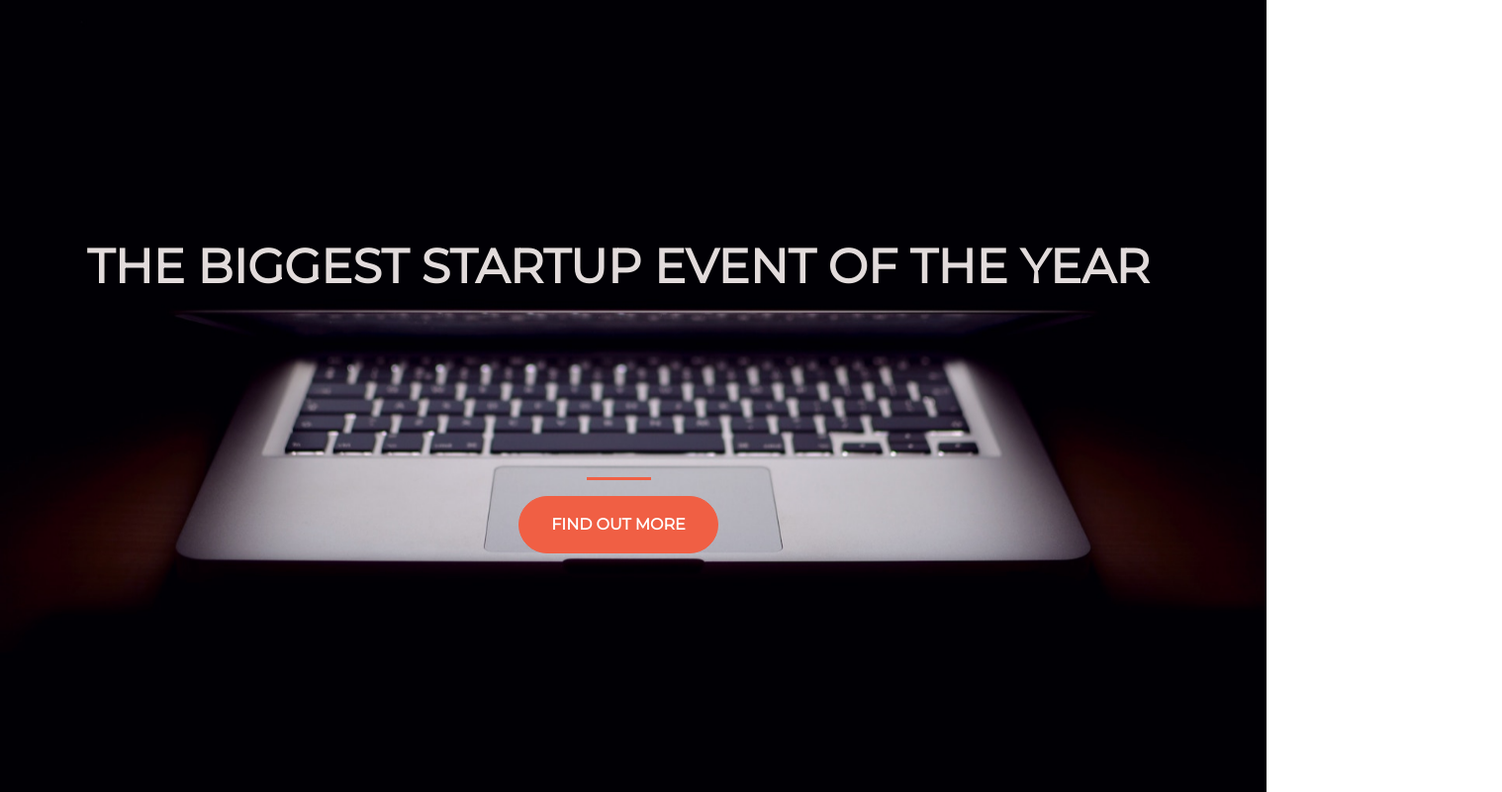
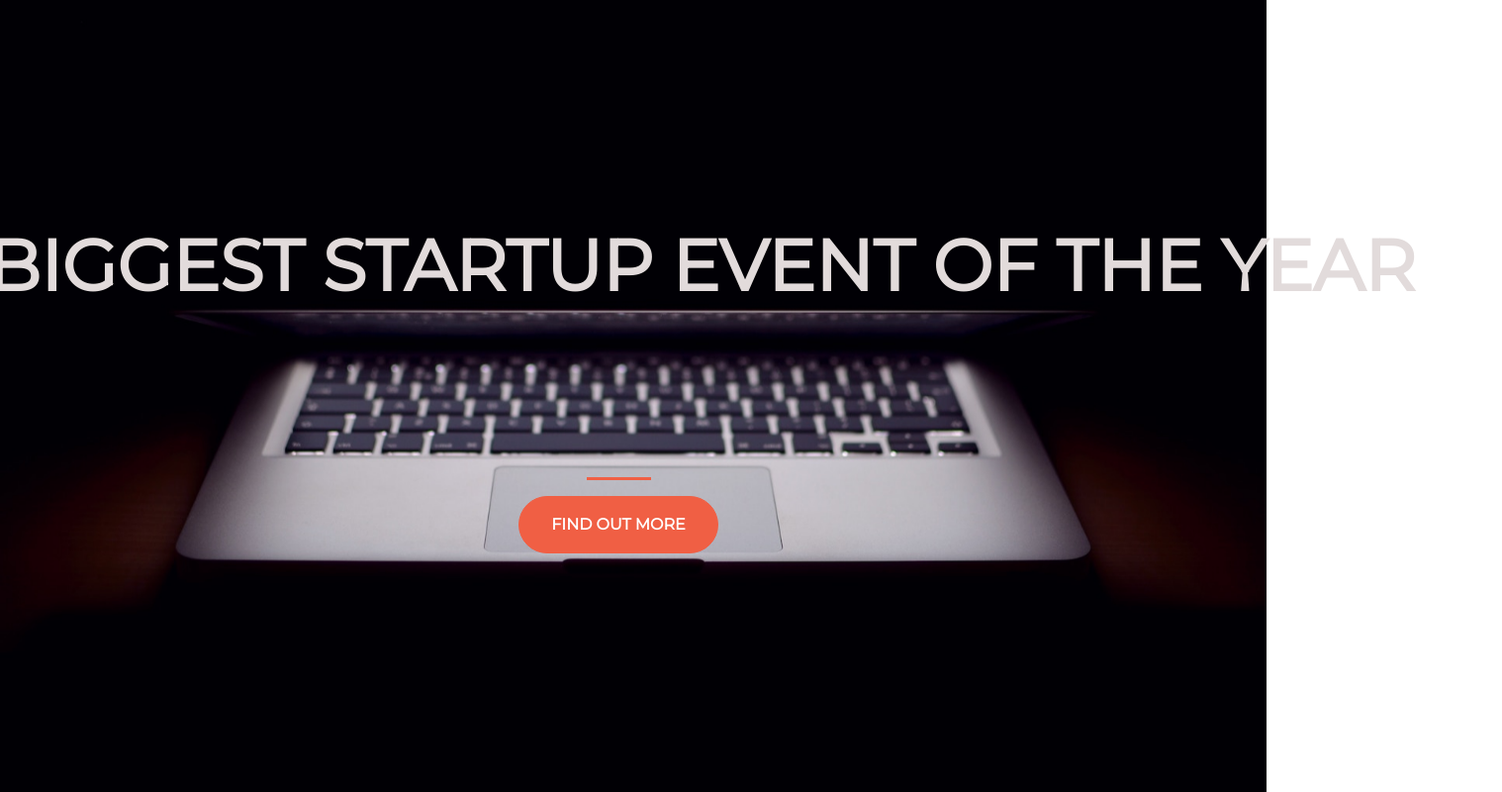
Before and after one commit to lys0605/lys0605, a plain HTML site: page index.html in a window 1280 px wide. In both pictures the pointer is over the element "THE BIGGEST STARTUP EVENT OF THE YEAR". Shown: the whole page at 99% size, 1518 px wide, since content can reach past the window. Drawn offline with nearby package versions, Linux system fonts and the light colour scheme.

Commit message:
change the transition

```diff
--- a/style.css
+++ b/style.css
@@ -13,6 +13,11 @@ html {
 h1 {
   font-size: 3rem;
   color: #e2dbdb;
+  transition: transform 1s;
+}
+
+h1:hover {
+  transform: scale(1.5,1.5);
 }
 
 hr {
```
